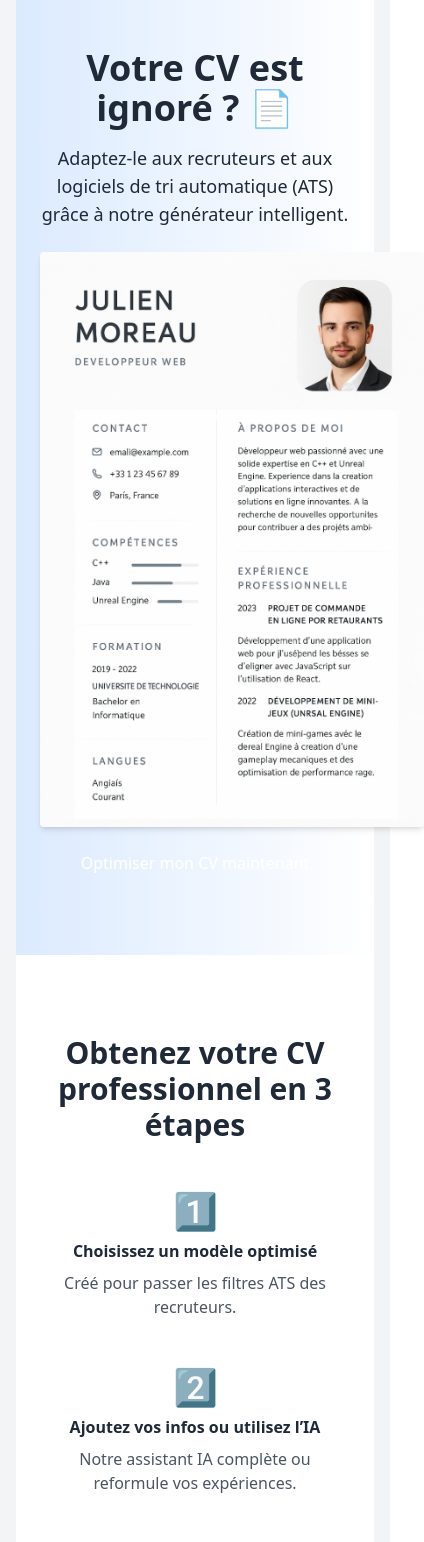
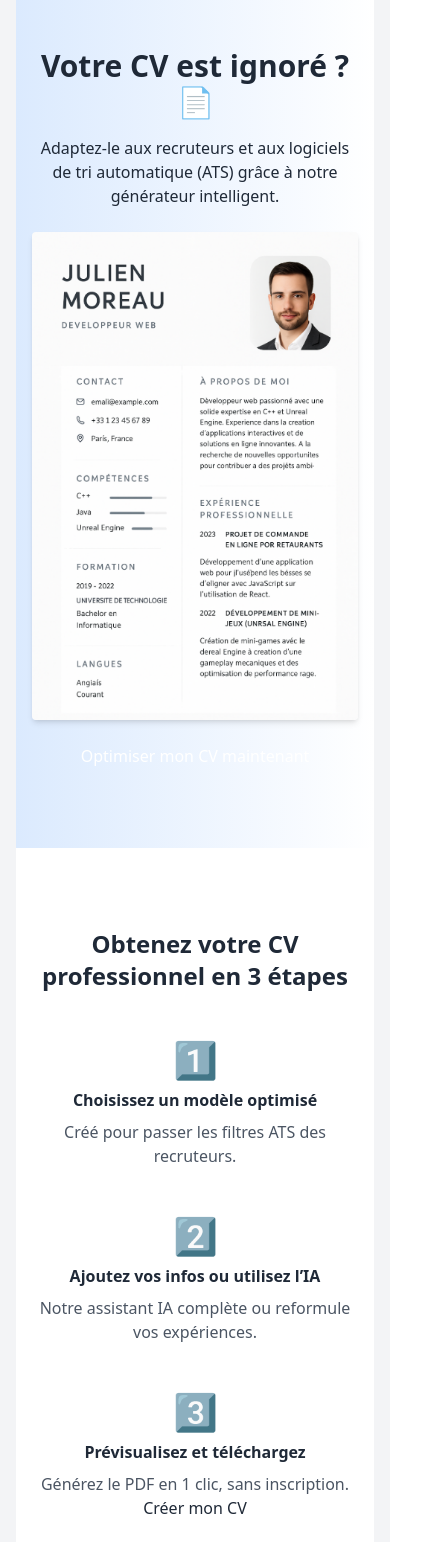
Before and after one commit to Valant41/cv-generator, a React (Vite) app: page / in a window 390 px wide. Shown: the part 120-1662 px from the top of the page, 424 px wide, since content can reach past the window. Built offline with nearby package versions, Linux system fonts and the light colour scheme; what @react-pdf/renderer would draw is missing.

Commit message:
Home responsive

```diff
--- a/src/components/Home.jsx
+++ b/src/components/Home.jsx
@@ -1,6 +1,5 @@
 import { Link } from "react-router-dom";
-import cvImage from "../assets/images/cv-example.png"; // image à adapter
-import stepsImage from "../assets/images/steps.png";
+import cvImage from "../assets/images/cv-example.png";
 import contentImage from "../assets/images/content-optimization.png";
 import lettreImage from "../assets/images/motivation-letter.png";
 
@@ -9,13 +8,17 @@ export default function Home() {
     <div className="bg-base-100 text-gray-800">
 
       {/* Hero section */}
-      <section className="bg-gradient-to-r from-blue-100 to-white py-20 px-6 text-center">
+      <section className="bg-gradient-to-r from-blue-100 to-white py-20 px-4 text-center">
         <div className="max-w-5xl mx-auto">
-          <h1 className="text-4xl font-extrabold mb-4">Votre CV est ignoré ? 📄</h1>
-          <p className="text-lg mb-6 max-w-2xl mx-auto">
+          <h1 className="text-3xl sm:text-4xl font-extrabold mb-4">Votre CV est ignoré ? 📄</h1>
+          <p className="text-base sm:text-lg mb-6 max-w-2xl mx-auto">
             Adaptez-le aux recruteurs et aux logiciels de tri automatique (ATS) grâce à notre générateur intelligent.
           </p>
-          <img src={cvImage} alt="Exemple de CV" className="mx-auto max-w-sm rounded shadow-md mb-6" />
+          <img
+            src={cvImage}
+            alt="Exemple de CV"
+            className="mx-auto max-w-full sm:max-w-sm rounded shadow-md mb-6"
+          />
           <Link to="/generateur-cv" className="btn btn-primary text-white px-8">
             Optimiser mon CV maintenant
           </Link>
@@ -23,9 +26,9 @@ export default function Home() {
       </section>
 
       {/* Étapes */}
-      <section className="py-20 px-6 bg-white">
+      <section className="py-20 px-4 bg-white">
         <div className="max-w-6xl mx-auto text-center">
-          <h2 className="text-3xl font-bold mb-12">Obtenez votre CV professionnel en 3 étapes</h2>
+          <h2 className="text-2xl sm:text-3xl font-bold mb-12">Obtenez votre CV professionnel en 3 étapes</h2>
           <div className="grid grid-cols-1 md:grid-cols-3 gap-12">
             <div>
               <div className="text-4xl text-green-500 mb-2">1️⃣</div>
@@ -50,10 +53,10 @@ export default function Home() {
       </section>
 
       {/* Optimisation IA */}
-      <section className="py-20 px-6 bg-blue-50">
-        <div className="max-w-6xl mx-auto grid md:grid-cols-2 items-center gap-10">
+      <section className="py-20 px-4 bg-blue-50">
+        <div className="max-w-6xl mx-auto grid grid-cols-1 md:grid-cols-2 items-center gap-10">
           <div>
-            <h2 className="text-3xl font-bold mb-4">🎯 Optimisez votre contenu avec l’IA</h2>
+            <h2 className="text-2xl sm:text-3xl font-bold mb-4">🎯 Optimisez votre contenu avec l’IA</h2>
             <p className="text-gray-700 mb-6">
               Générez automatiquement des phrases d'accroche, reformulez vos expériences
               ou laissez l'assistant s’occuper de tout. C’est rapide, clair, professionnel.
@@ -62,16 +65,24 @@ export default function Home() {
               Créer mon CV avec IA
             </Link>
           </div>
-          <img src={contentImage} alt="Optimisation IA" className="rounded shadow-md" />
+          <img
+            src={contentImage}
+            alt="Optimisation IA"
+            className="rounded shadow-md max-w-full h-auto"
+          />
         </div>
       </section>
 
       {/* Lettre de motivation */}
-      <section className="py-20 px-6 bg-white">
-        <div className="max-w-6xl mx-auto grid md:grid-cols-2 items-center gap-10">
-          <img src={lettreImage} alt="Lettre de motivation" className="rounded shadow-md" />
+      <section className="py-20 px-4 bg-white">
+        <div className="max-w-6xl mx-auto grid grid-cols-1 md:grid-cols-2 items-center gap-10">
+          <img
+            src={lettreImage}
+            alt="Lettre de motivation"
+            className="rounded shadow-md max-w-full h-auto"
+          />
           <div>
-            <h2 className="text-3xl font-bold mb-4">💌 Lettre de motivation sur-mesure</h2>
+            <h2 className="text-2xl sm:text-3xl font-bold mb-4">💌 Lettre de motivation sur-mesure</h2>
             <p className="text-gray-700 mb-6">
               Notre outil IA rédige automatiquement une lettre adaptée à votre profil, au poste visé
               et cohérente avec votre CV.
@@ -84,8 +95,8 @@ export default function Home() {
       </section>
 
       {/* Appel final */}
-      <section className="py-16 text-center bg-gradient-to-r from-green-50 to-white">
-        <h2 className="text-2xl font-semibold mb-4">Prêt à vous démarquer ?</h2>
+      <section className="py-16 text-center px-4 bg-gradient-to-r from-green-50 to-white">
+        <h2 className="text-xl sm:text-2xl font-semibold mb-4">Prêt à vous démarquer ?</h2>
         <p className="mb-6 text-gray-600">Commencez gratuitement, sans inscription.</p>
         <Link to="/generateur-cv" className="btn btn-success px-10 text-white">
           🧾 Commencer mon CV
```
